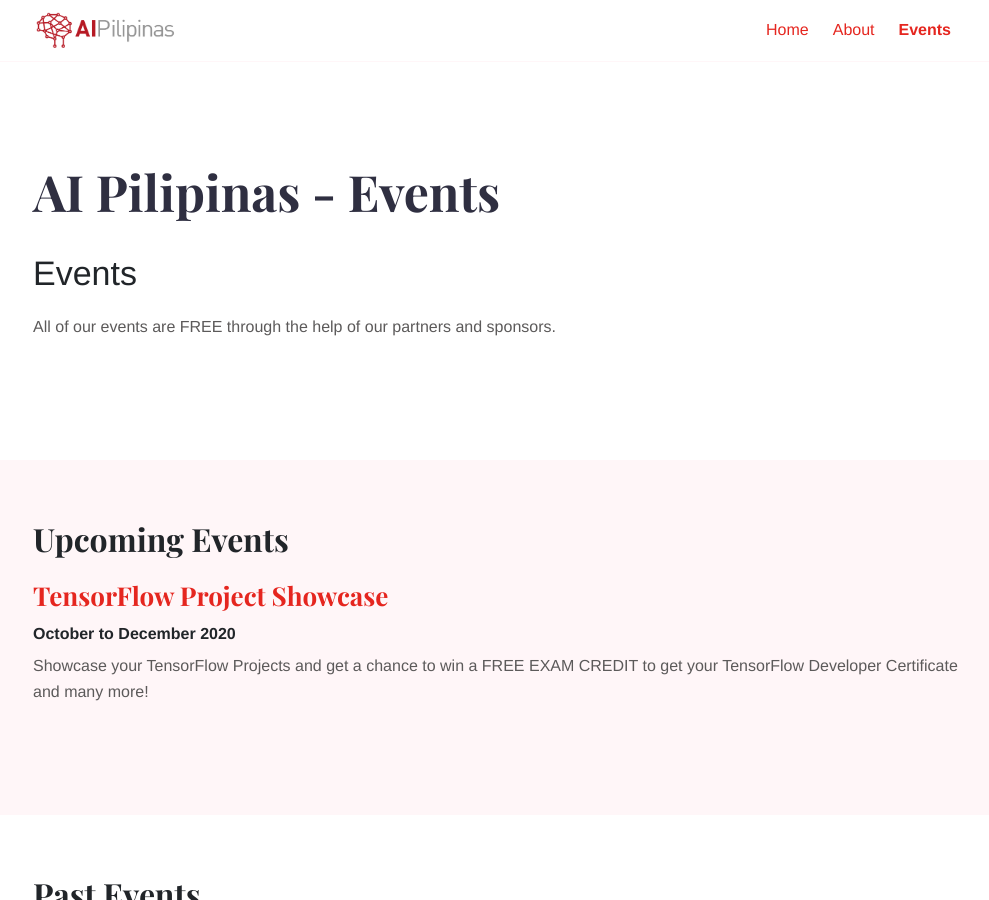
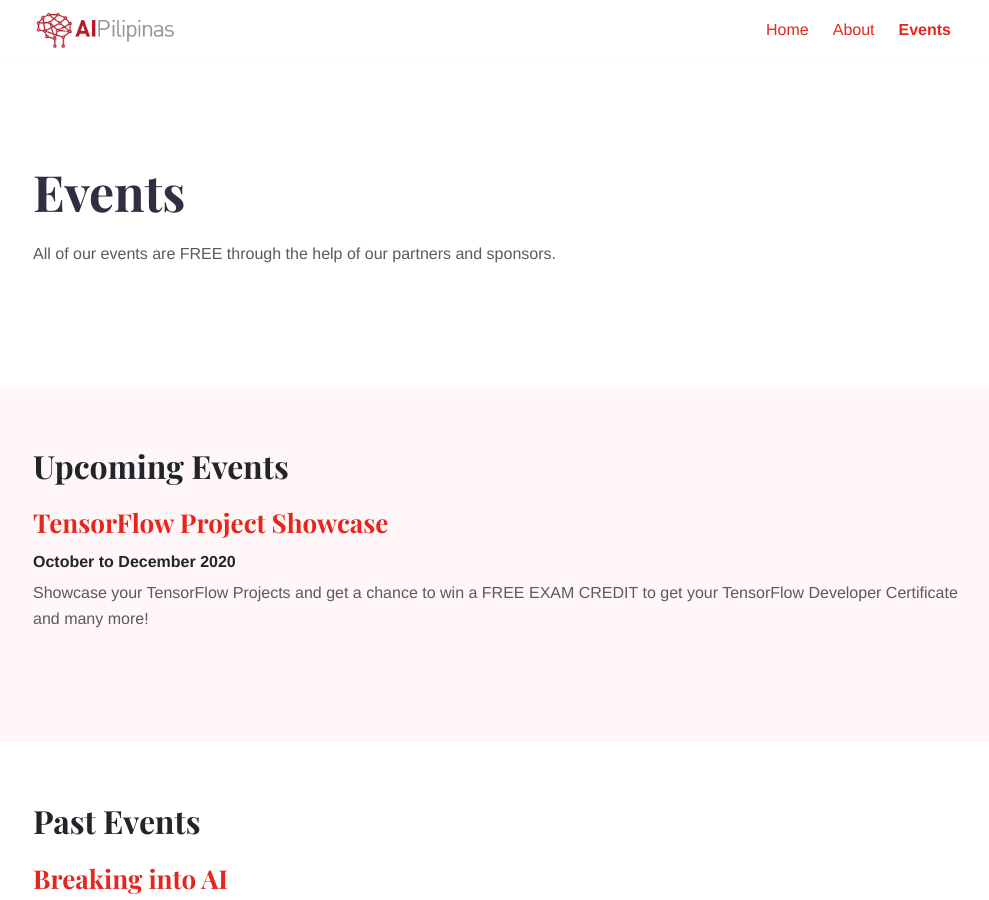
Before and after one commit to aipilipinas/aipilipinas.github.io, a Jekyll site: the page built from events.md, in a window 1280 px wide and 900 px high. Shown: the whole window, without its empty margins (142-1131 px from the left). Built offline with Jekyll 4.4.1, drawn with Linux system fonts in a browser that asks for light colours.

Commit message:
Fix event page and templates

```diff
--- a/events.md
+++ b/events.md
@@ -1,9 +1,7 @@
 ---
-title: AI Pilipinas - Events
-layout: services
+title: 'Events'
+layout: 'services'
 
 ---
 
-# Events
-
 All of our events are FREE through the help of our partners and sponsors.
```
